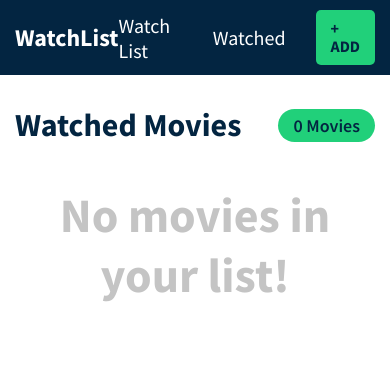
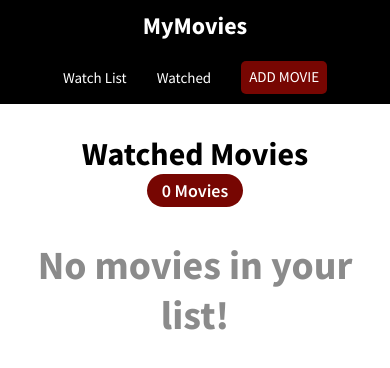
Before and after one commit to TamasBayer/movies, a React (Create React App) app: page /watched in a window 390 px wide. Shown: the top 368 px of the page. Built offline with nearby package versions, Linux system fonts and the light colour scheme.

Commit message:
responsive styling

```diff
--- a/src/App.css
+++ b/src/App.css
@@ -1,13 +1,8 @@
 @import url("https://fonts.googleapis.com/css2?family=Source+Sans+Pro:wght@300;400;600;700;900&display=swap");
-
-:root {
-  --primary: #032541;
-  --secondary: #21d07a;
-  --white: #fff;
-}
 
 body {
   font-family: "Source Sans Pro", sans-serif;
+  background-color: rgb(255, 255, 255);
   padding: 0;
   margin: 0;
 }
@@ -17,24 +12,7 @@
   padding-left: 15px;
   margin-right: auto;
   margin-left: auto;
-}
-
-@media (min-width: 768px) {
-  .container {
-    width: 750px;
-  }
-}
-
-@media (min-width: 992px) {
-  .container {
-    width: 970px;
-  }
-}
-
-@media (min-width: 1200px) {
-  .container {
-    width: 1170px;
-  }
+  padding: 0 10%;
 }
 
 *,
@@ -45,21 +23,19 @@
 
 .btn {
   padding: 10px 15px;
-  background-color: var(--secondary);
-  color: var(--primary);
+  background-color: rgb(119, 6, 2);
+  color: white;
   border-radius: 5px;
   text-transform: uppercase;
-  font-weight: 700;
   display: inline-block;
   border: none;
-  font-size: 1rem;
   transition: all 0.3s ease;
   line-height: 1.1;
 }
 
 .btn:hover {
-  background-color: #1aa762;
-  opacity: 1;
+  background-color: white;
+  color: black;
   cursor: pointer;
 }
 
@@ -74,7 +50,7 @@
 
 /* Header Styles */
 header {
-  background-color: var(--primary);
+  background-color: black;
 }
 
 header .inner-content {
@@ -85,7 +61,7 @@
 }
 
 header a {
-  color: var(--white);
+  color: white;
   font-size: 1.25rem;
   text-decoration: none;
   transition: all 0.3s ease;
@@ -126,11 +102,11 @@
 
 .add-content .input-wrapper input {
   width: 100%;
-  background-color: var(--primary);
+  background-color: black;
   padding: 10px;
   border-radius: 5px;
   border: none;
-  color: var(--white);
+  color: white;
   font-size: 1.25rem;
 }
 
@@ -168,7 +144,7 @@
 
 .result-card .info .title {
   font-size: 1.25rem;
-  color: var(--primary);
+  color: black;
   font-weight: 600;
   margin: 0;
 }
@@ -176,7 +152,7 @@
 .result-card .info .release-date {
   font-size: 1.25rem;
   font-weight: 300;
-  color: var(--primary);
+  color: black;
   margin: 0;
 }
 
@@ -198,16 +174,16 @@
 
 .count-pill {
   display: block;
-  background-color: var(--secondary);
+  background-color: rgb(119, 6, 2);
   padding: 5px 15px;
   font-size: 1.125rem;
   font-weight: 600;
   border-radius: 999px;
-  color: var(--primary);
+  color: white;
 }
 
 .movie-page .heading {
-  color: var(--primary);
+  color: black;
   margin: 0;
 }
 
@@ -248,7 +224,7 @@
 }
 
 .movie-card:hover .overlay {
-  border: 3px solid var(--secondary);
+  border: 3px solid rgb(119, 6, 2);
 }
 
 .movie-card .inner-card-controls {
@@ -280,12 +256,71 @@
 }
 
 .ctrl-btn:hover {
-  color: var(--secondary);
+  color: rgb(119, 6, 2);
   cursor: pointer;
 }
 
 .movie-page .no-movies {
-  color: #c4c4c4;
-  font-size: 3rem;
+  color: rgb(139, 139, 139);
+  font-size: 40px;
   text-align: center;
 }
+
+
+@media (max-width: 650px) {
+  .container {
+    padding: 0 5%;
+  }
+
+  .movie-card:hover .inner-card-controls {
+    text-align: center;
+  }
+}
+
+@media (max-width: 530px) {
+
+  header .inner-content {
+    flex-wrap: wrap;
+    justify-content: center;
+  }
+
+  header a {
+    font-size: 15px;
+  }
+
+  .btn {
+    font-size: 15px;
+    padding: 8px;
+  }
+
+  header .brand {
+    text-align: center;
+    width: 100%;
+  }
+
+  header .brand {
+    margin-bottom: 20px;
+  }
+
+  .movie-page .header {
+    flex-wrap: wrap;
+    justify-content: center;
+  }
+
+  .movie-page .heading {
+    text-align: center;
+    width: 100%;
+  }
+}
+
+@media (max-width: 280px) {
+
+  header a {
+    font-size: 13px;
+  }
+
+  .btn {
+    padding: 5px;
+    font-size: 13px;
+  }
+}
--- a/src/components/Add.js
+++ b/src/components/Add.js
@@ -10,7 +10,7 @@
 
         setQuery(e.target.value);
 
-        fetch(`https://api.themoviedb.org/3/search/movie?api_key=${process.env.REACT_APP_TMDB_KEY}&language=en-US&page=1&include_adult=false&query=${e.target.value}`
+        fetch(`https://api.themoviedb.org/3/search/movie?api_key=366ddd487fc34f15f42e13fe92b240b7&language=en-US&page=1&include_adult=false&query=${e.target.value}`
         )
         .then((res) => res.json())
         .then((data) => {
--- a/src/components/Header.js
+++ b/src/components/Header.js
@@ -7,7 +7,7 @@
             <div className="container">
                 <div className="inner-content">
                     <div className="brand">
-                        <Link to="/">WatchList</Link>
+                        <Link to="/">MyMovies</Link>
                     </div>
                     <ul className="nav-links">
                         <li>
@@ -17,7 +17,7 @@
                             <Link to="/watched">Watched</Link>
                         </li>
                         <li>
-                            <Link to="/add" className="btn btn-main">+ ADD</Link>
+                            <Link to="/add" className="btn btn-main">Add Movie</Link>
                         </li>
                     </ul>
                 </div>
```
